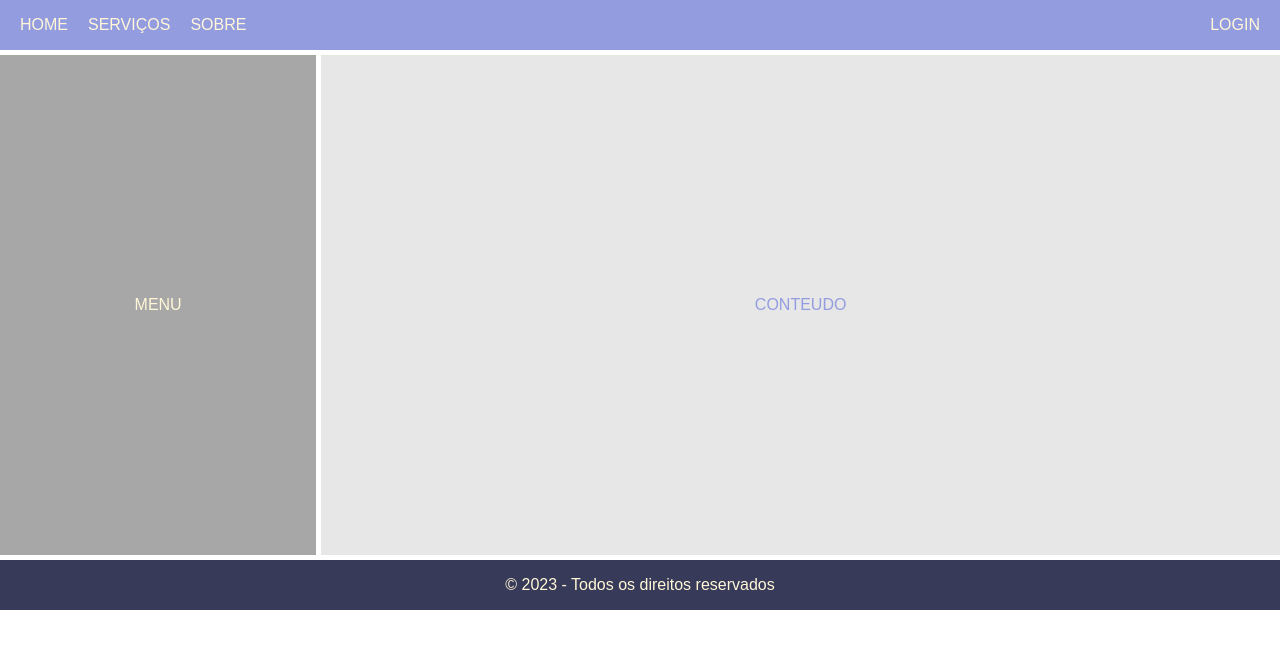
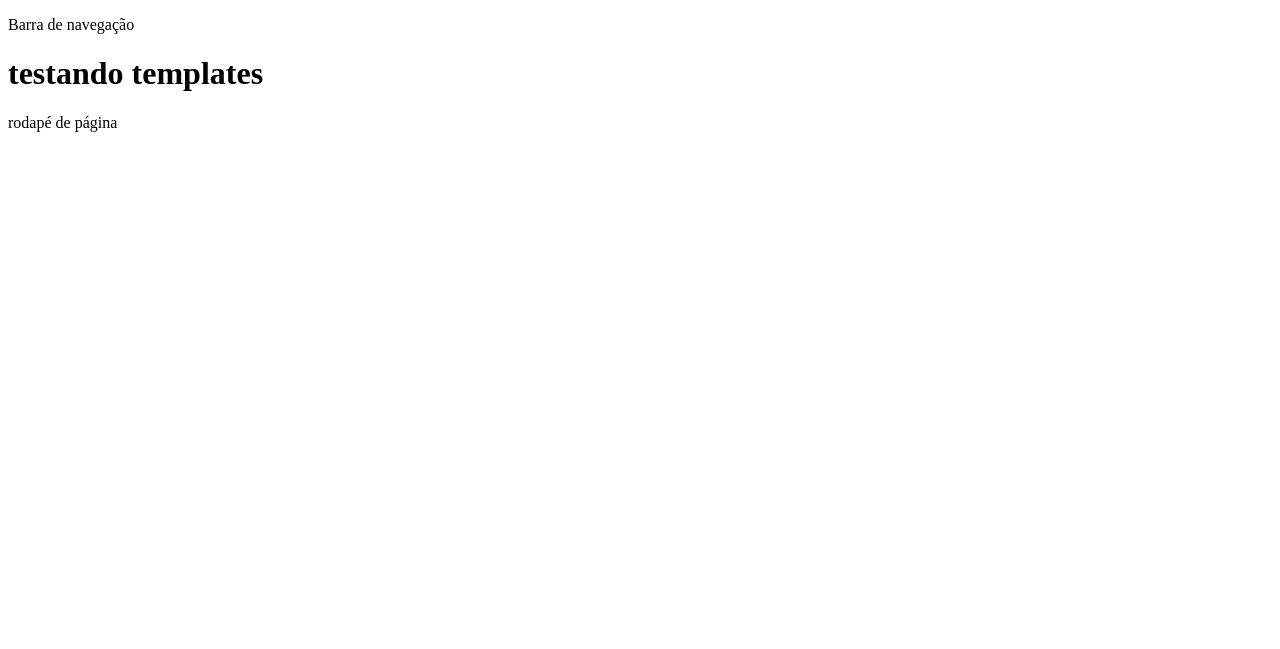
Before and after one commit to andreycoutt/e-commerce, a Django app: page / in a window 1280 px wide. Shown: the top 649 px of the page. Run offline with Django 4.2, Linux system fonts and the light colour scheme; some libraries are stand-ins or nearby versions.

Commit message:
Template.

```diff
--- /dev/null
+++ b/inicio/templates/base.html
@@ -0,0 +1,14 @@
+<!DOCTYPE html>
+<html lang="pt-br">
+<head>
+    <meta charset="UTF-8">
+    <meta name="viewport" content="width=device-width, initial-scale=1.0">
+    <title>{% block title %}{% endblock %}</title>
+</head>
+<body>
+    <p>Barra de navegação</p>
+    {% block content %}
+    {% endblock %}
+    <p>rodapé de página</p>
+</body>
+</html>
--- a/inicio/templates/inicio/home.html
+++ b/inicio/templates/inicio/home.html
@@ -1,27 +1,7 @@
-{% load static %}
+{% extends 'base.html' %}
 
-<!DOCTYPE html>
-<html lang="pt-br">
-<head>
-    <meta charset="UTF-8">
-    <meta name="viewport" content="width=device-width, initial-scale=1.0">
-    <link rel="stylesheet" href="{% static 'css/estilo.css' %}">
-    <link rel="stylesheet" href="../../../node_modules/bootstrap/dist/css/bootstrap.min.css">
-    <script src="../../../node_modules/bootstrap/dist/js/bootstrap.bundle.min.js" defer></script>
-    <title>PET CARE</title>
-</head>
-<body>
-    <main class="grid">
-        <header class="flex">
-            <div>HOME</div>
-            <div>SERVIÇOS</div>
-            <div>SOBRE</div>
-            <div></div>
-            <div>LOGIN</div>
-        </header>
-        <nav>MENU</nav>
-        <article>CONTEUDO</article>
-        <footer>© 2023 - Todos os direitos reservados</footer>
-    </main>
-</body>
-</html>
+{% block title%}PET CARE{% endblock %}
+
+{% block content %}
+<h1>testando templates</h1>
+{% endblock %}
--- a/static/css/estilo.css
+++ /dev/null
@@ -1,103 +0,0 @@
-*{
-    margin: 0;
-    padding: 0;
-    box-sizing: border-box;
-    font-family: Arial, Helvetica, sans-serif;
-}
-
-body{
-    background-color: white;
-    margin: 10px;
-}
-
-header, nav, article, footer{
-    color: white;
-    font-size: 2rem;
-    display: flex;
-    align-items: center;
-    justify-content: center;
-
-}
-
-main{
-    display: grid;
-    grid-gap: 5px;
-    grid-template-columns: repeat(12, 1fr);
-    grid-template-rows: 50px 500px 50px;
-}
-
-header{
-
-    grid-column: 1 / -1;
-}
-
-nav{
-
-    grid-column: 1 / 4;
-}
-
-article{
-
-    grid-column: 4 / -1;
-}
-
-footer{
-
-    grid-column: 1 / -1;
-}
-
-
-/* flexbox */
-
-h1{
-    margin-top: 20px;
-}
-
-.flex{
-    display: flex;
-    background-color: #949ce0;
-    padding: 10px;
-    align-items: center;
-    color: #fff7d8;
-    font-size: 2rem;
-}
-
-.flex > div{
-    padding: 10px;
-}
-
-.flex > div:last-child{
-    margin-left: auto;
-}
-
-.grid > header,
-.grid > nav,
-.grid > article,
-.grid > footer{
-    color: #fff7d8;
-    font-size: 1rem;
-    display: flex;
-    align-items: center;
-    justify-content: center;
-}
-
-.grid > header{
-    background-color: #949ce0;
-    grid-column: 1 / -1;
-}
-
-.grid > nav{
-    background-color: #a7a7a7;
-
-}
-
-.grid > article{
-    background-color: #e7e7e7;
-    color: #949ce0;
-    grid-column: 4 / -1;
-}
-
-.grid > footer{
-    background-color: #373a58;
-    grid-column: 1 / -1;
-}
```
